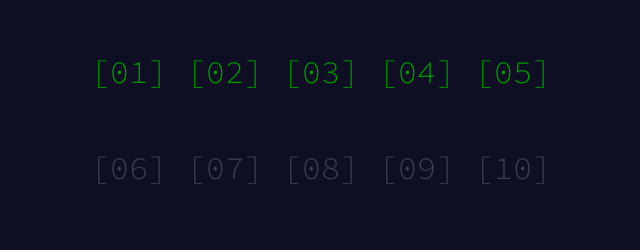
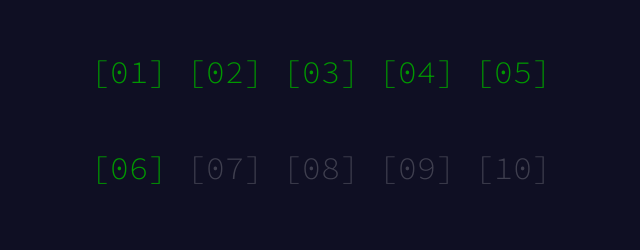
Before and after one commit to SlayerSvamp/AdventOfCode2022, a Vue app: page / in a window 1280 px wide. Shown: the part 135-385 px from the top of the page, without its empty margins (47-687 px from the left). Built offline with nearby package versions, Linux system fonts and the light colour scheme.

Commit message:
day 6 completed

```diff
--- a/src/App.vue
+++ b/src/App.vue
@@ -6,6 +6,7 @@ import day02 from './solvers/day02'
 import day03 from './solvers/day03';
 import day04 from './solvers/day04';
 import day05 from './solvers/day05';
+import day06 from './solvers/day06';
 import { classnames } from './utils/common';
 
 export interface Day {
@@ -24,7 +25,7 @@ const days: Day[] = [
   { name: 'Rucksack Reorganization', solver: day03, correct: [7826, 2577], correctTest: [157, 70] },
   { name: 'Camp Cleanup', solver: day04, correct: [560, 839], correctTest: [2, 4] },
   { name: 'Supply Stacks', solver: day05, correct: ['MQSHJMWNH', 'LLWJRBHVZ'], correctTest: ['CMZ', 'MCD'] },
-  { name: '', solver: undefined, correct: [], correctTest: [] },
+  { name: 'Tuning Trouble', solver: day06, correct: [1802, 3551], correctTest: [7, 19] },
   { name: '', solver: undefined, correct: [], correctTest: [] },
   { name: '', solver: undefined, correct: [], correctTest: [] },
   { name: '', solver: undefined, correct: [], correctTest: [] },
--- /dev/null
+++ b/src/solvers/day06.ts
@@ -0,0 +1,18 @@
+import { range } from "@/utils/common"
+
+export default (input: string): any[] => {
+    const startOfPacket = (n: number) => {
+        for (let i of range(n, input.length)) {
+            if (new Set(input.slice(i - n, i)).size === n)
+                return i
+        }
+    }
+
+    return [startOfPacket(4), startOfPacket(14), {
+        'number of characters': input.length,
+        ...range(4, 15).reduce((a, n) => ({
+            ...a,
+            [`start of packet ${n}`]: startOfPacket(n),
+        }), {}),
+    }]
+}
```
Also changed, not shown: public/data/day06.txt (added), public/data/test/day06.txt (added).
